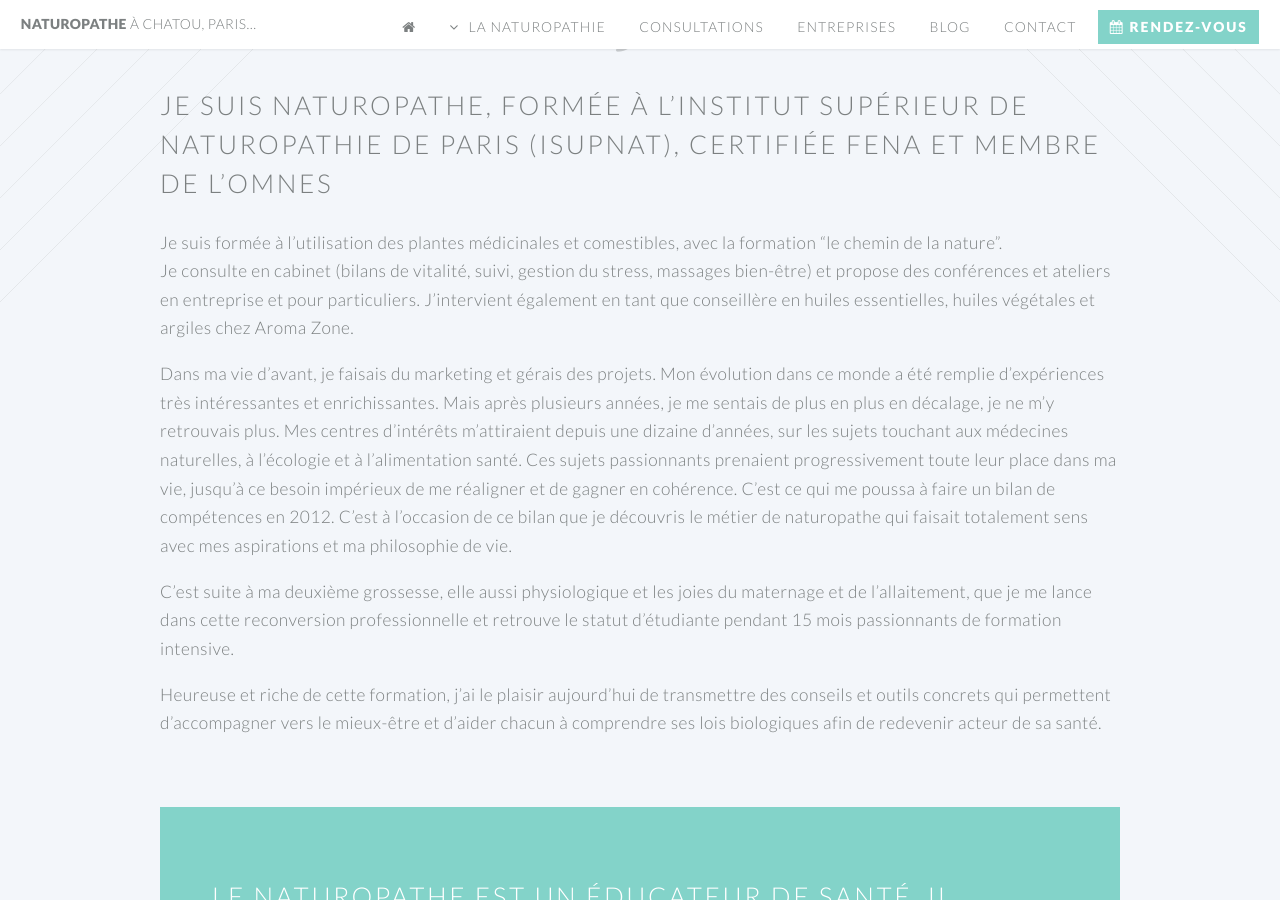
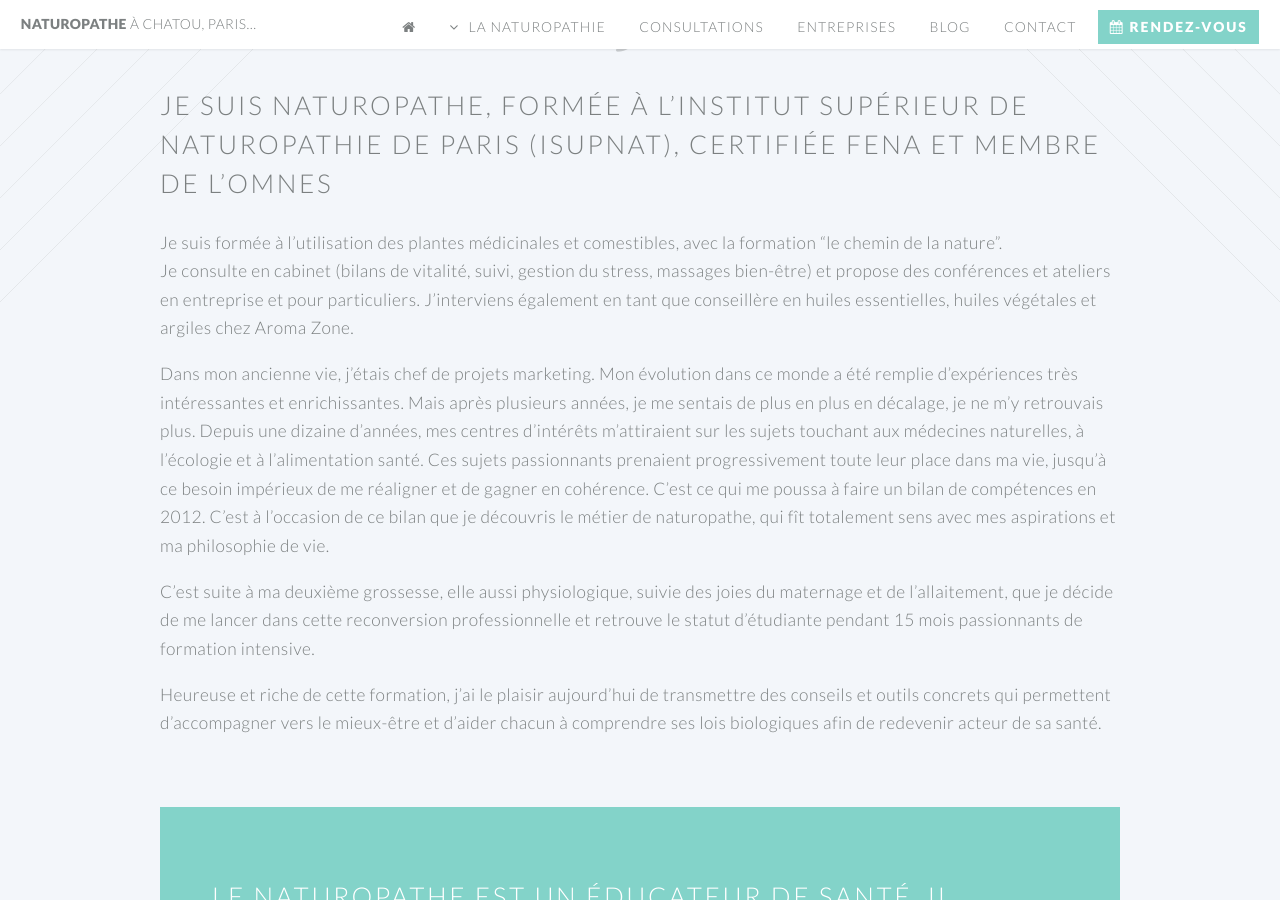
Before and after one commit to naturopathe/www.manebilliet.fr, a Jekyll site: the page built from index.html, in a window 1280 px wide and 900 px high, scrolled down 674 px. Built offline with Jekyll 4.4.1, drawn with Linux system fonts in a browser that asks for light colours.

Commit message:
a propos

```diff
--- a/_includes/textes/a-propos.md
+++ b/_includes/textes/a-propos.md
@@ -1,11 +1,11 @@
 ## Je suis naturopathe, formée à l’Institut Supérieur de Naturopathie de Paris ([ISUPNAT](https://isupnat-naturopathie.fr/)), certifiée [FENA](http://lafena.fr/ "Fédération Française des Ecoles de Naturopathie") et membre de l’[OMNES](https://www.omnes.fr/ "Organisation de la Médecine Naturelle et de l’Education Sanitaire")
 
-Je suis formée à l'utilisation des plantes médicinales et comestibles, avec la formation “le chemin de la nature”.
+Je suis formée à l'utilisation des plantes médicinales et comestibles, avec la formation "le chemin de la nature".
 
-Je consulte en cabinet (bilans de vitalité, suivi, gestion du stress, massages bien-être) et propose des conférences et ateliers en entreprise et pour particuliers. J’intervient également en tant que conseillère en huiles essentielles, huiles végétales et argiles chez Aroma Zone.
+Je consulte en cabinet (bilans de vitalité, suivi, gestion du stress, massages bien-être) et propose des conférences et ateliers en entreprise et pour particuliers. J’interviens également en tant que conseillère en huiles essentielles, huiles végétales et argiles chez Aroma Zone.
 
-Dans ma vie d’avant, je faisais du marketing et gérais des projets. Mon évolution dans ce monde a été remplie d’expériences très intéressantes et enrichissantes. Mais après plusieurs années, je me sentais de plus en plus en décalage, je ne m’y retrouvais plus. Mes centres d’intérêts m’attiraient depuis une dizaine d’années, sur les sujets touchant aux médecines naturelles, à l’écologie et à l’alimentation santé. Ces sujets passionnants prenaient progressivement toute leur place dans ma vie, jusqu’à ce besoin impérieux de me réaligner et de gagner en cohérence. C’est ce qui me poussa à faire un bilan de compétences en 2012. C’est à l’occasion de ce bilan que je découvris le métier de naturopathe qui faisait totalement sens avec mes aspirations et ma philosophie de vie.
+Dans mon ancienne vie, j'étais chef de projets marketing. Mon évolution dans ce monde a été remplie d’expériences très intéressantes et enrichissantes. Mais après plusieurs années, je me sentais de plus en plus en décalage, je ne m’y retrouvais plus. Depuis une dizaine d’années, mes centres d’intérêts m’attiraient sur les sujets touchant aux médecines naturelles, à l’écologie et à l’alimentation santé. Ces sujets passionnants prenaient progressivement toute leur place dans ma vie, jusqu’à ce besoin impérieux de me réaligner et de gagner en cohérence. C’est ce qui me poussa à faire un bilan de compétences en 2012. C’est à l’occasion de ce bilan que je découvris le métier de naturopathe, qui fît totalement sens avec mes aspirations et ma philosophie de vie.
 
-C’est suite à ma deuxième grossesse, elle aussi physiologique et les joies du maternage et de l’allaitement, que je me lance dans cette reconversion professionnelle et retrouve le statut d’étudiante pendant 15 mois passionnants de formation intensive.
+C'est suite à ma deuxième grossesse, elle aussi physiologique, suivie des joies du maternage et de l'allaitement, que je décide de me lancer dans cette reconversion professionnelle et retrouve le statut d’étudiante pendant 15 mois passionnants de formation intensive.
 
 Heureuse et riche de cette formation, j’ai le plaisir aujourd’hui de transmettre des conseils et outils concrets qui permettent d’accompagner vers le mieux-être et d’aider chacun à comprendre ses lois biologiques afin de redevenir acteur de sa santé.
```
